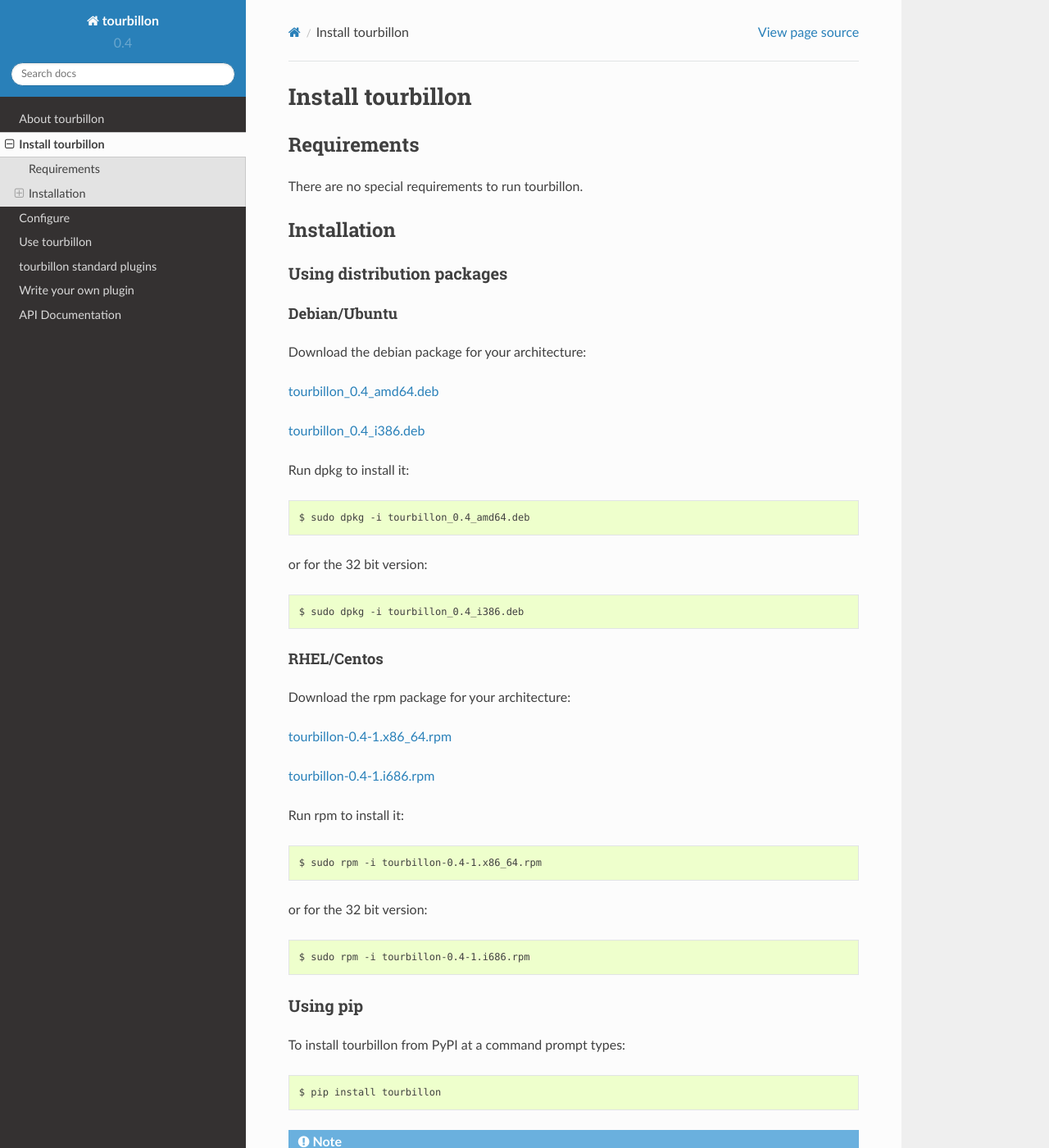
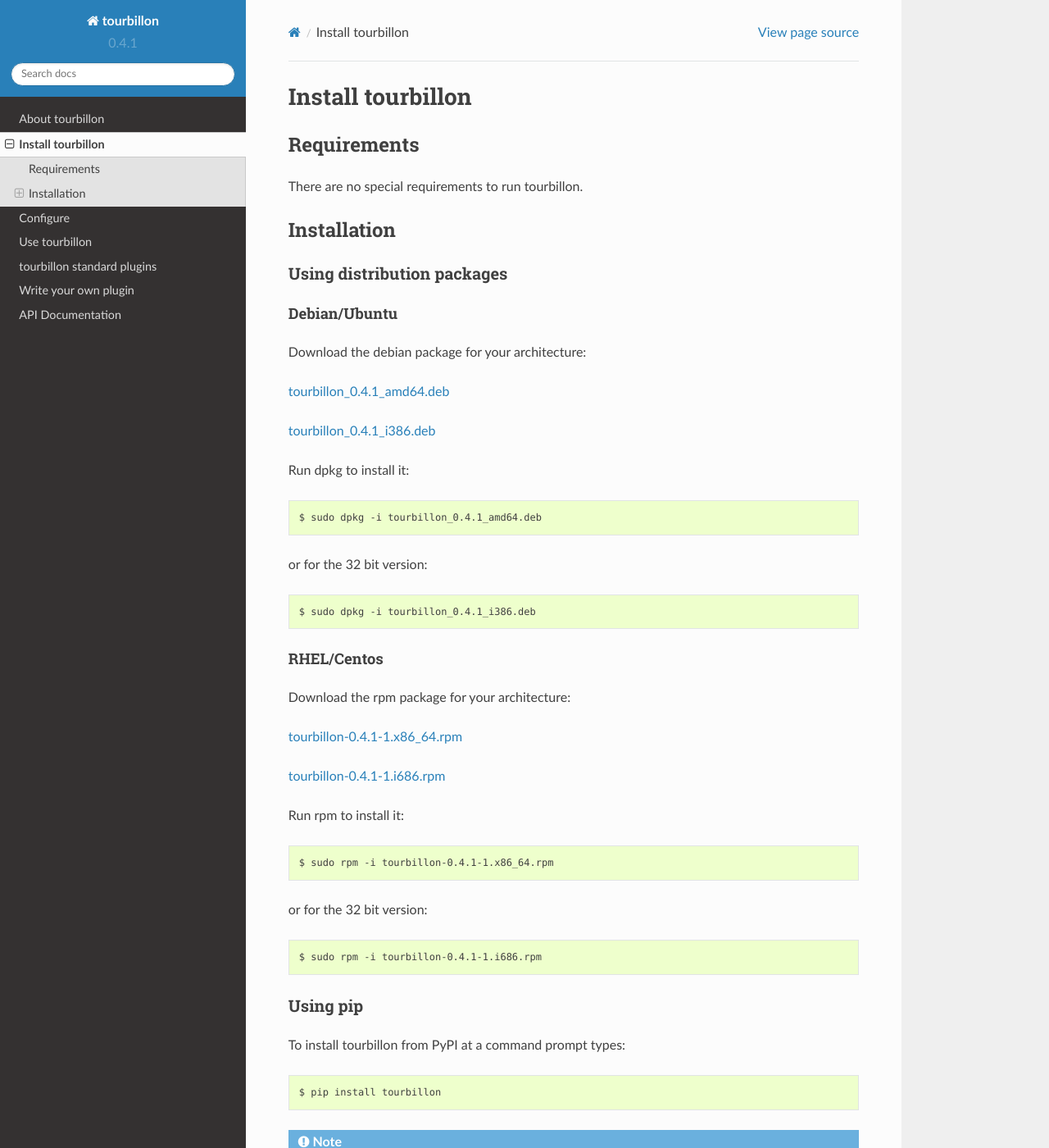
Before and after one commit to tourbillonpy/tourbillon-agent, a Sphinx documentation site: the page built from doc/source/install.rst, in a window 1280 px wide and 1400 px high. Shown: the whole window at 82% size. Built offline with Sphinx 7.4.7 and the Read the Docs theme 2.0.0, drawn with Linux system fonts in a browser that asks for light colours.

```diff
--- a/doc/source/conf.py
+++ b/doc/source/conf.py
@@ -66,9 +66,9 @@
 # built documents.
 #
 # The short X.Y version.
-version = '0.4'
+version = '0.4.1'
 # The full version, including alpha/beta/rc tags.
-release = '0.4'
+release = '0.4.1'
 
 # The language for content autogenerated by Sphinx. Refer to documentation
 # for a list of supported languages.
--- a/doc/source/install.rst
+++ b/doc/source/install.rst
@@ -22,18 +22,18 @@
 Download the debian package for your architecture:
 
 
-`tourbillon_0.4_amd64.deb <https://github.com/tourbillonpy/tourbillon-agent/releases/download/0.4/tourbillon_0.4_amd64.deb>`_
+`tourbillon_0.4.1_amd64.deb <https://github.com/tourbillonpy/tourbillon-agent/releases/download/0.4.1/tourbillon_0.4.1_amd64.deb>`_
 
-`tourbillon_0.4_i386.deb <https://github.com/tourbillonpy/tourbillon-agent/releases/download/0.4/tourbillon_0.4_i386.deb>`_
+`tourbillon_0.4.1_i386.deb <https://github.com/tourbillonpy/tourbillon-agent/releases/download/0.4.1/tourbillon_0.4.1_i386.deb>`_
 
 
 Run dpkg to install it: ::
 
-	$ sudo dpkg -i tourbillon_0.4_amd64.deb
+	$ sudo dpkg -i tourbillon_0.4.1_amd64.deb
 
 or for the 32 bit version: ::
 
-	$ sudo dpkg -i tourbillon_0.4_i386.deb
+	$ sudo dpkg -i tourbillon_0.4.1_i386.deb
 
 
 
@@ -46,18 +46,18 @@
 
 
 
-`tourbillon-0.4-1.x86_64.rpm <https://github.com/tourbillonpy/tourbillon-agent/releases/download/0.4/tourbillon-0.4-1.x86_64.rpm>`_
+`tourbillon-0.4.1-1.x86_64.rpm <https://github.com/tourbillonpy/tourbillon-agent/releases/download/0.4.1/tourbillon-0.4.1-1.x86_64.rpm>`_
 
-`tourbillon-0.4-1.i686.rpm <https://github.com/tourbillonpy/tourbillon-agent/releases/download/0.4/tourbillon-0.4-1.i686.rpm>`_
+`tourbillon-0.4.1-1.i686.rpm <https://github.com/tourbillonpy/tourbillon-agent/releases/download/0.4.1/tourbillon-0.4.1-1.i686.rpm>`_
 
 
 Run rpm to install it: ::
 
-	$ sudo rpm -i tourbillon-0.4-1.x86_64.rpm
+	$ sudo rpm -i tourbillon-0.4.1-1.x86_64.rpm
 
 or for the 32 bit version: ::
 
-	$ sudo rpm -i tourbillon-0.4-1.i686.rpm
+	$ sudo rpm -i tourbillon-0.4.1-1.i686.rpm
 
 
 
--- a/requirements.txt
+++ b/requirements.txt
@@ -1,3 +1,4 @@
 click==5.1
 influxdb==2.8.0
 trollius==2.0
+pip==7.1.2
--- a/setup.cfg
+++ b/setup.cfg
@@ -1,5 +1,2 @@
 [flake8]
 exclude = */__init__.py,doc/*
-
-[bdist_wheel]
-universal=1
--- a/setup.py
+++ b/setup.py
@@ -15,7 +15,7 @@
 
 setup(
     name='tourbillon',
-    version='0.4',
+    version='0.4.1',
     description='A Python agent for collecting metrics and store them into'
     ' an InfluxDB.',
     packages=find_packages(exclude=exclude),
```
Also changed, not shown: README.md (+8 -8 lines), 6 other files.
